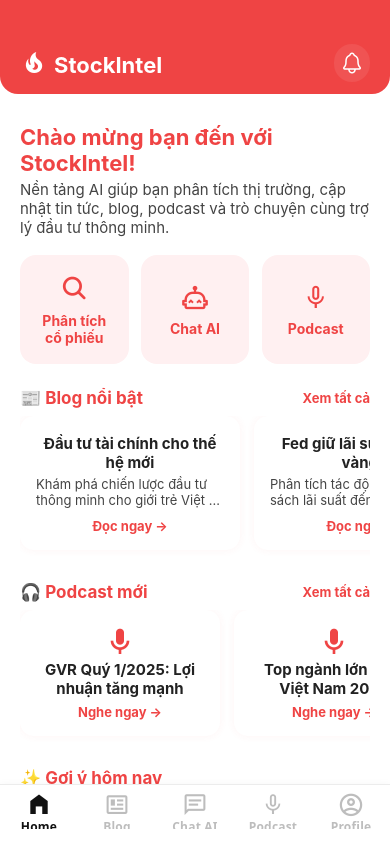
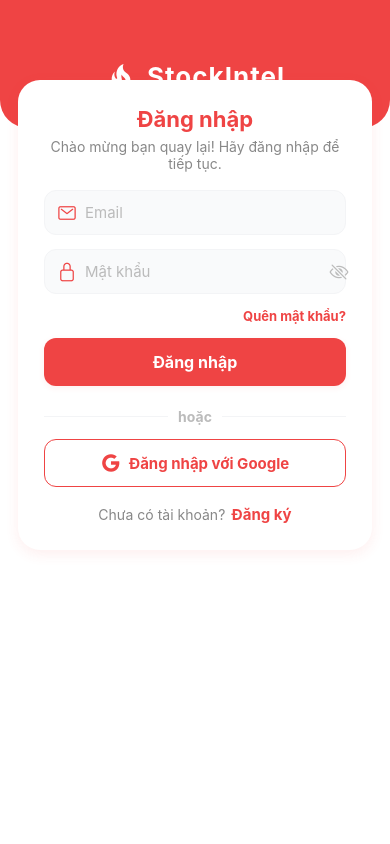
Before and after one commit to baotrongnh/stock-ai-mobile, a React Native app: screen /Login in a window 390 px wide. Built offline with nearby package versions, Linux system fonts and the light colour scheme.

Commit message:
feat: login

```diff
--- /dev/null
+++ b/src/apis/login.js
@@ -0,0 +1,23 @@
+import axiosClient from "./axiosClient"
+
+const login = async (email, password) => {
+     try {
+          return await axiosClient.post('/auth/login', {
+               email,
+               password
+          })
+     } catch (error) {
+          console.log(error)
+     }
+}
+
+const loginGoogle = async (accessToken) => {
+     try {
+          const response = await axiosClient.post('/auth/google', accessToken);
+          return response.data;
+     } catch (error) {
+          throw new Error(`Error: ${error}`);
+     }
+}
+
+export { login, loginGoogle }
--- a/src/navigation/AppNavigator.jsx
+++ b/src/navigation/AppNavigator.jsx
@@ -1,6 +1,7 @@
 import { NavigationContainer } from '@react-navigation/native'
 import { createNativeStackNavigator } from '@react-navigation/native-stack'
 import BlogDetail from '../screens/BlogDetail'
+import Login from '../screens/Login'
 import { RootStack } from './index'
 
 const Stack = createNativeStackNavigator()
@@ -9,6 +10,7 @@
      return (
           <NavigationContainer>
                <Stack.Navigator>
+                    <Stack.Screen name="Login" component={Login} options={{ headerShown: false }} />
                     <Stack.Screen name="Root" component={RootStack} options={{ headerShown: false }} />
                     <Stack.Screen name="BlogDetail" component={BlogDetail} />
                </Stack.Navigator>
--- /dev/null
+++ b/src/screens/Login.jsx
@@ -0,0 +1,171 @@
+import React, { useState } from 'react';
+import { View, Text, StyleSheet, TextInput, TouchableOpacity, StatusBar, ActivityIndicator, KeyboardAvoidingView, Platform, Alert } from 'react-native';
+import { Ionicons, MaterialCommunityIcons } from '@expo/vector-icons';
+import { login } from '../apis/login';
+import AsyncStorage from '@react-native-async-storage/async-storage';
+
+export default function Login({ navigation }) {
+     const [email, setEmail] = useState('');
+     const [password, setPassword] = useState('');
+     const [secure, setSecure] = useState(true);
+     const [loading, setLoading] = useState(false);
+
+     const handleLogin = async () => {
+          setLoading(true);
+          try {
+               const data = await login(email, password);
+               if (data.access_token) {
+                    await AsyncStorage.setItem('access_token', data.access_token)
+
+                    const token = await AsyncStorage.getItem('access_token')
+                    Alert.alert('Token đã lưu:', token || 'Không có token')
+               }
+          } catch (e) {
+               Alert.alert('Lỗi', 'Đăng nhập thất bại')
+          }
+          setLoading(false)
+     }
+
+     return (
+          <KeyboardAvoidingView
+               style={{ flex: 1, backgroundColor: '#fff' }}
+               behavior={Platform.OS === 'ios' ? 'padding' : undefined}
+          >
+               <StatusBar barStyle="light-content" backgroundColor="#ef4444" />
+               <View style={styles.header}>
+                    <MaterialCommunityIcons name="fire" size={32} color="#fff" />
+                    <Text style={styles.logo}>StockIntel</Text>
+               </View>
+               <View style={styles.formCard}>
+                    <Text style={styles.title}>Đăng nhập</Text>
+                    <Text style={styles.subtitle}>Chào mừng bạn quay lại! Hãy đăng nhập để tiếp tục.</Text>
+                    <View style={styles.inputGroup}>
+                         <Ionicons name="mail-outline" size={20} color="#ef4444" style={styles.inputIcon} />
+                         <TextInput
+                              style={styles.input}
+                              placeholder="Email"
+                              placeholderTextColor="#bbb"
+                              value={email}
+                              onChangeText={setEmail}
+                              autoCapitalize="none"
+                              keyboardType="email-address"
+                         />
+                    </View>
+                    <View style={styles.inputGroup}>
+                         <Ionicons name="lock-closed-outline" size={20} color="#ef4444" style={styles.inputIcon} />
+                         <TextInput
+                              style={styles.input}
+                              placeholder="Mật khẩu"
+                              placeholderTextColor="#bbb"
+                              value={password}
+                              onChangeText={setPassword}
+                              secureTextEntry={secure}
+                         />
+                         <TouchableOpacity onPress={() => setSecure(!secure)} style={styles.eyeBtn}>
+                              <Ionicons name={secure ? "eye-off-outline" : "eye-outline"} size={20} color="#bbb" />
+                         </TouchableOpacity>
+                    </View>
+                    <TouchableOpacity style={styles.forgotBtn}>
+                         <Text style={styles.forgotText}>Quên mật khẩu?</Text>
+                    </TouchableOpacity>
+                    <TouchableOpacity style={styles.loginBtn} onPress={handleLogin} disabled={loading}>
+                         {loading ? (
+                              <ActivityIndicator color="#fff" />
+                         ) : (
+                              <Text style={styles.loginText}>Đăng nhập</Text>
+                         )}
+                    </TouchableOpacity>
+                    <View style={styles.dividerRow}>
+                         <View style={styles.divider} />
+                         <Text style={styles.dividerText}>hoặc</Text>
+                         <View style={styles.divider} />
+                    </View>
+                    <TouchableOpacity style={styles.socialBtn}>
+                         <Ionicons name="logo-google" size={20} color="#ef4444" />
+                         <Text style={styles.socialText}>Đăng nhập với Google</Text>
+                    </TouchableOpacity>
+                    <View style={styles.signupRow}>
+                         <Text style={{ color: '#888' }}>Chưa có tài khoản?</Text>
+                         <TouchableOpacity>
+                              <Text style={styles.signupText}>Đăng ký</Text>
+                         </TouchableOpacity>
+                    </View>
+               </View>
+          </KeyboardAvoidingView>
+     );
+}
+
+const styles = StyleSheet.create({
+     container: { flex: 1, backgroundColor: '#fff' },
+     header: {
+          backgroundColor: '#ef4444',
+          flexDirection: 'row',
+          alignItems: 'center',
+          justifyContent: 'center',
+          paddingTop: 60,
+          paddingBottom: 36,
+          borderBottomLeftRadius: 28,
+          borderBottomRightRadius: 28,
+     },
+     logo: { color: '#fff', fontWeight: 'bold', fontSize: 26, marginLeft: 10, letterSpacing: 1 },
+     formCard: {
+          backgroundColor: '#fff',
+          marginHorizontal: 18,
+          marginTop: -48,
+          borderRadius: 22,
+          padding: 26,
+          elevation: 4,
+          shadowColor: '#ef4444',
+          shadowOpacity: 0.09,
+          shadowRadius: 14,
+          shadowOffset: { width: 0, height: 4 },
+     },
+     title: { fontSize: 22, fontWeight: 'bold', color: '#ef4444', marginBottom: 6, textAlign: 'center' },
+     subtitle: { color: '#888', fontSize: 14, marginBottom: 18, textAlign: 'center' },
+     inputGroup: {
+          flexDirection: 'row',
+          alignItems: 'center',
+          backgroundColor: '#f9fafb',
+          borderRadius: 12,
+          marginBottom: 14,
+          paddingHorizontal: 12,
+          borderWidth: 1,
+          borderColor: '#f3f4f6',
+     },
+     inputIcon: { marginRight: 8 },
+     input: { flex: 1, fontSize: 15, color: '#222', paddingVertical: 12 },
+     eyeBtn: { padding: 4 },
+     forgotBtn: { alignSelf: 'flex-end', marginBottom: 10 },
+     forgotText: { color: '#ef4444', fontWeight: 'bold', fontSize: 13 },
+     loginBtn: {
+          backgroundColor: '#ef4444',
+          borderRadius: 12,
+          paddingVertical: 14,
+          alignItems: 'center',
+          marginTop: 4,
+          marginBottom: 8,
+          elevation: 1,
+          shadowColor: '#ef4444',
+          shadowOpacity: 0.08,
+          shadowRadius: 6,
+          shadowOffset: { width: 0, height: 2 },
+     },
+     loginText: { color: '#fff', fontWeight: 'bold', fontSize: 16 },
+     dividerRow: { flexDirection: 'row', alignItems: 'center', marginVertical: 14 },
+     divider: { flex: 1, height: 1, backgroundColor: '#f3f4f6' },
+     dividerText: { marginHorizontal: 10, color: '#bbb', fontWeight: 'bold' },
+     socialBtn: {
+          flexDirection: 'row',
+          alignItems: 'center',
+          justifyContent: 'center',
+          borderWidth: 1.2,
+          borderColor: '#ef4444',
+          borderRadius: 12,
+          paddingVertical: 12,
+          marginBottom: 8,
+          backgroundColor: '#fff',
+     },
+     socialText: { color: '#ef4444', fontWeight: 'bold', marginLeft: 8, fontSize: 15 },
+     signupRow: { flexDirection: 'row', justifyContent: 'center', alignItems: 'center', marginTop: 10 },
+     signupText: { color: '#ef4444', fontWeight: 'bold', marginLeft: 6, fontSize: 15 },
+});
```
